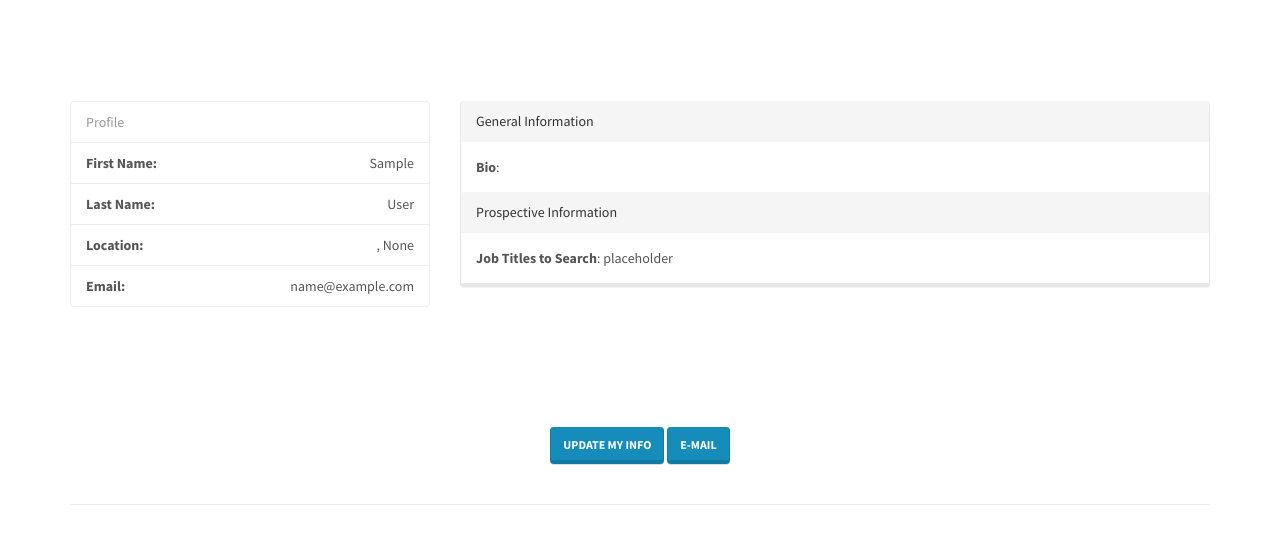
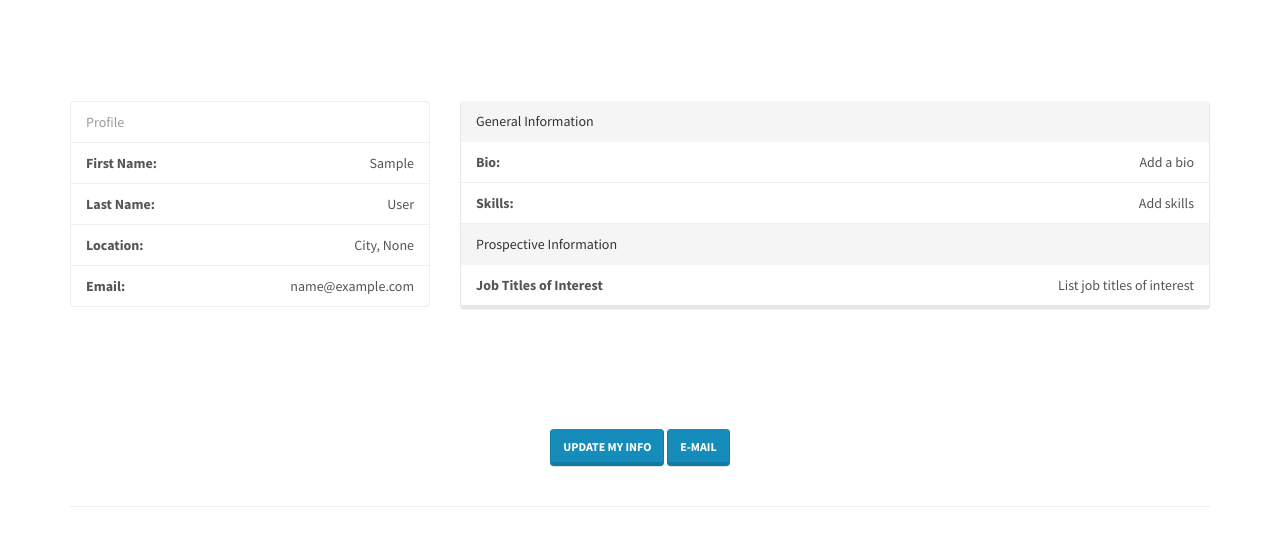
Before and after one commit to thayer6/cookiedough, a Django app: a page that uses cookiedough/templates/users/user_detail.html in a window 1280 px wide. Shown: the part 189-736 px from the top of the page. Run offline with Django 3.2, Linux system fonts and the light colour scheme; the visitor is signed in with stand-in values (Sample User, id 1); data comes from the database, SQL or seed files in the repository; some libraries are stand-ins or nearby versions.

Commit message:
update profile page and user model

```diff
--- a/cookiedough/templates/users/user_detail.html
+++ b/cookiedough/templates/users/user_detail.html
@@ -19,22 +19,23 @@
     <div class="col-sm-4">
       <ul class="list-group">
         <li class="list-group-item text-muted">Profile</li>
-        <li class='list-group-item text-right'><span class="pull-left"><strong>First Name:</strong></span> {{ user.first_name }}
-        <li class='list-group-item text-right'><span class="pull-left"><strong>Last Name:</strong></span> {{ user.last_name }}
-        <li class='list-group-item text-right'><span class="pull-left"><strong>Location:</strong></span> {{ user.city }}, {{ user.state }}
+        <li class='list-group-item text-right'><span class="pull-left"><strong>First Name:</strong></span> {{ user.first_name|default:"First Name" }}
+        <li class='list-group-item text-right'><span class="pull-left"><strong>Last Name:</strong></span> {{ user.last_name|default:"Last Name" }}
+        <li class='list-group-item text-right'><span class="pull-left"><strong>Location:</strong></span> {{ user.city|default:"City" }}, {{ user.state }}
         <li class="list-group-item text-right"><span class="pull-left"><strong>Email:</strong></span> {{ user.email|default:"missing" }}
       </ul>
     </div>
     <div class="col-sm-8">
       <div class="panel panel-default">
         <div class="panel-heading">General Information</div>
-        <div class="panel-body">
-	        <strong>Bio</strong>: {{ user.bio }}
-	      </div>
-          <div class="panel-heading">Prospective Information</div>
-          <div class="panel-body">
-            <strong>Job Titles to Search</strong>: placeholder
-          </div>
+        <ul class="list-group">
+          <li class="list-group-item text-right"><span class = "pull-left"><strong>Bio:</strong></span> {{ user.bio|default:"Add a bio" }}
+          <li class="list-group-item text-right"><span class = "pull-left"><strong>Skills:</strong></span> {{ user.skills|default:"Add skills" }}
+        </ul>
+        <div class="panel-heading">Prospective Information</div>
+        <ul class="list-group">
+          <li class="list-group-item text-right"><span class="pull-left"><strong>Job Titles of Interest</strong></span> {{ user.jobs_of_interest|default:"List job titles of interest" }}
+        </ul>
         </div>
       </div>
   </div>
--- a/cookiedough/users/models.py
+++ b/cookiedough/users/models.py
@@ -18,8 +18,12 @@
     state = CharField(
         _("State"), max_length=2, choices=STATE_CHOICES, null=True, blank=True
     )
-    bio = CharField(("Short Bio"), blank=True, max_length=500)
+    bio = CharField(("Bio"), blank=True, max_length=500)
     photo = models.ImageField(upload_to="profile_pics", blank=True)
+    skills = CharField(_("Skills"), blank=True, max_length=250)
+    jobs_of_interest = CharField(
+        _("Job Titles of Interest"), blank=True, max_length=250
+    )
 
     def get_absolute_url(self):
         """Get url for user's detail view.
--- a/cookiedough/users/views.py
+++ b/cookiedough/users/views.py
@@ -23,7 +23,16 @@
 class UserUpdateView(LoginRequiredMixin, UpdateView):
 
     model = User
-    fields = ["first_name", "last_name", "city", "state", "bio", "photo"]
+    fields = [
+        "first_name",
+        "last_name",
+        "city",
+        "state",
+        "photo",
+        "bio",
+        "skills",
+        "jobs_of_interest",
+    ]
 
     def get_success_url(self):
         return reverse("users:detail", kwargs={"username": self.request.user.username})
```
Also changed, not shown: cookiedough/users/migrations/0004_auto_20210113_1637.py (added), 1 other file.
